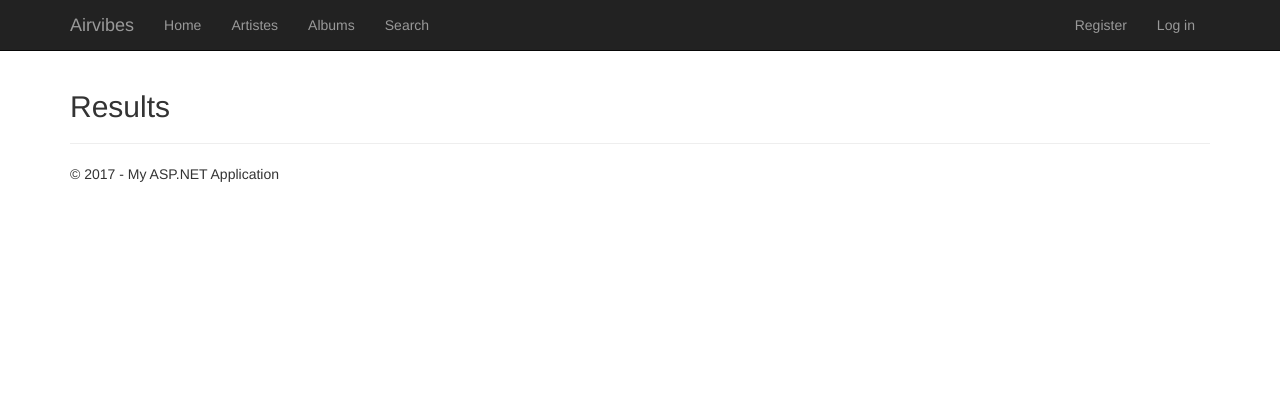
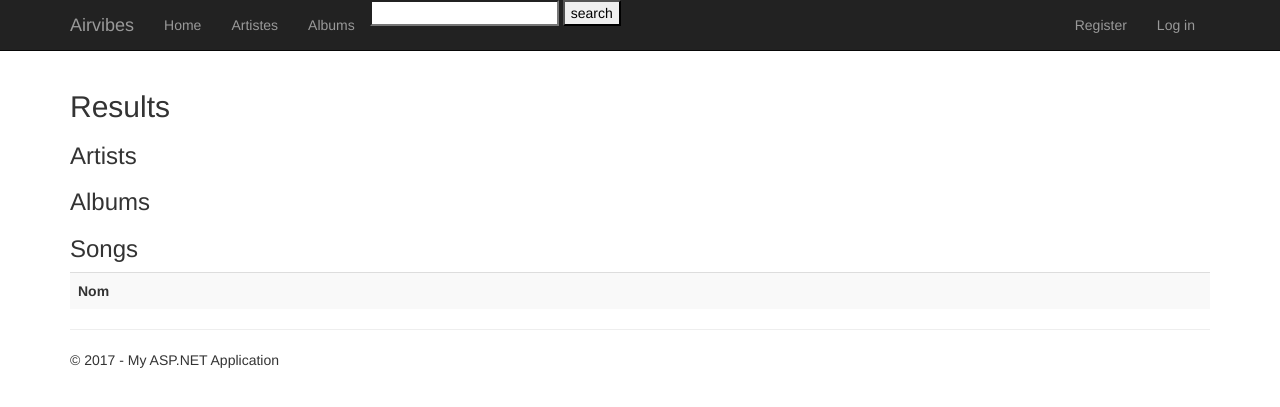
Before and after one commit to AntoineRuf/Airvibes2, an ASP.NET MVC app: template Airvibes2/Views/Search/SearchResults.cshtml in a window 1280 px wide. Shown: the top 407 px of the page. Run offline with ASP.NET Core 8 and stand-ins for ASP.NET MVC 5, Linux system fonts and the light colour scheme; the template is opened without the code that fills it, so the values that code supplies are empty; the project's own start-up code is not run, and a stand-in starts its controllers and pages; some libraries are stand-ins or nearby versions.

Commit message:
Search function complete
Search results displayed via partial views to account for all types of search results.
Search functionnality added to navbar (needs CSS work)

```diff
--- a/Airvibes2/Controllers/SearchController.cs
+++ b/Airvibes2/Controllers/SearchController.cs
@@ -17,14 +17,14 @@ namespace Airvibes2.Controllers
         }
 
         [HttpPost]
-        public ActionResult Search(string searchString)
+        public ActionResult SearchResult(string searchString)
         {
             var context = new ApplicationDbContext();
             SearchModel res = new SearchModel();
             res.Artists = db.Artists.Where(a => a.Name.ToLower().Contains(searchString.ToLower())).ToList();
             res.Records = db.Records.Where(a => a.Title.ToLower().Contains(searchString.ToLower())).ToList();
             res.Songs = db.Songs.Where(a => a.Title.ToLower().Contains(searchString.ToLower())).ToList();
-            return View("SearchResults");
+            return View("SearchResults",res);
         }
     }
 }
--- a/Airvibes2/Views/Search/ArtistsResult.cshtml
+++ b/Airvibes2/Views/Search/ArtistsResult.cshtml
@@ -1,8 +1,6 @@
 @model IEnumerable<Airvibes2.Models.Artists>
 
-@if (Model.Count() == 0)
-{
-    foreach (var item in Model)
+@foreach (var item in Model)
 {
     <div data-ArtistsId=@item.Id class="cover" style="display: inline-block">
         <a href="/Artists/Details/@item.Id">
@@ -11,4 +9,3 @@
         </a>
     </div>
 }
-}
--- a/Airvibes2/Views/Search/SearchResults.cshtml
+++ b/Airvibes2/Views/Search/SearchResults.cshtml
@@ -5,7 +5,9 @@
 }
 
 <h2>Results</h2>
-
-@Html.Partial("ArtistsResult", Model.Artists)
-@Html.Partial("RecordsResult", Model.Records)
-@Html.Partial("SongsResult", Model.Songs)
+<h3>Artists</h3>
+<div>@Html.Partial("ArtistsResult", Model.Artists)</div>
+<h3>Albums</h3>
+<div>@Html.Partial("RecordsResult", Model.Records)</div>
+<h3>Songs</h3>
+<div>@Html.Partial("SongsResult", Model.Songs)</div>
--- a/Airvibes2/Views/Search/SongsResult.cshtml
+++ b/Airvibes2/Views/Search/SongsResult.cshtml
@@ -0,0 +1,18 @@
+@model IEnumerable<Airvibes2.Models.Songs>
+
+<table class="table table-striped">
+    <tr>
+        <th>
+            Nom
+        </th>
+    </tr>
+    @foreach (var item in Model)
+    {
+        <tr>
+            <a href="/Records/Details/@item.Records_Id">
+                <h5>@item.Title</h5>
+            </a>
+        </tr>
+
+    }
+</table>
--- a/Airvibes2/Views/Shared/_Layout.cshtml
+++ b/Airvibes2/Views/Shared/_Layout.cshtml
@@ -27,7 +27,13 @@
                     <li>@Html.ActionLink("Home", "Index", "Home")</li>
                     <li>@Html.ActionLink("Artistes", "Index", "Artists")</li>
                     <li>@Html.ActionLink("Albums", "Index", "Records")</li>
-                    <li>@Html.ActionLink("Search", "Index", "Search")</li>
+                    <li>
+                        @using (Html.BeginForm("SearchResult", "Search"))
+                        {
+                            @Html.TextBox("searchString")
+                            <input type="submit" value="search" />
+                        }
+                    </li>
                 </ul>
                 @Html.Partial("_LoginPartial")
             </div>
```
Also changed, not shown: Airvibes2/Views/Search/Index.cshtml (deleted, +0 -15 lines), Airvibes2/Airvibes2.csproj, 6 other files. Lines whose indentation alone changed are shown as unchanged.
